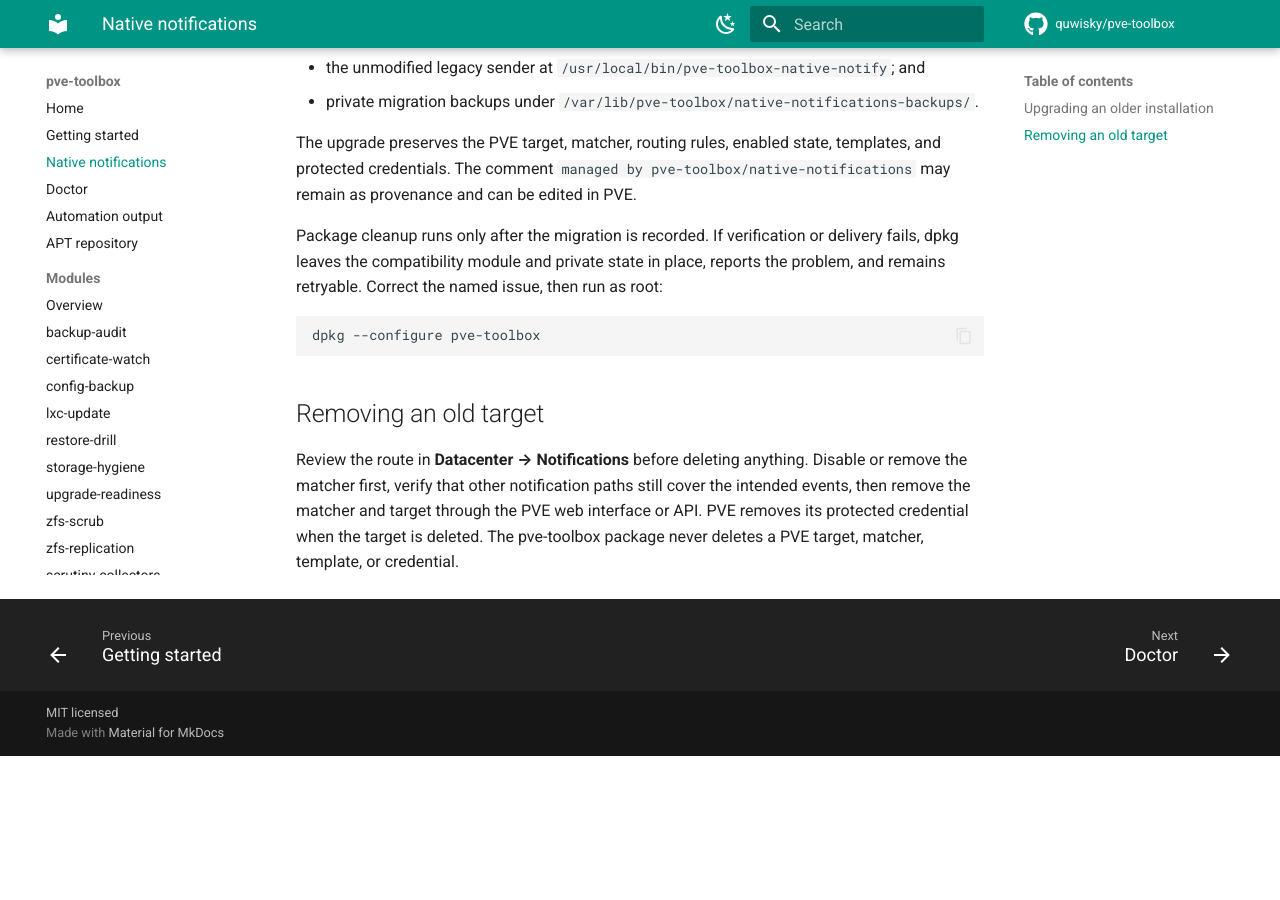
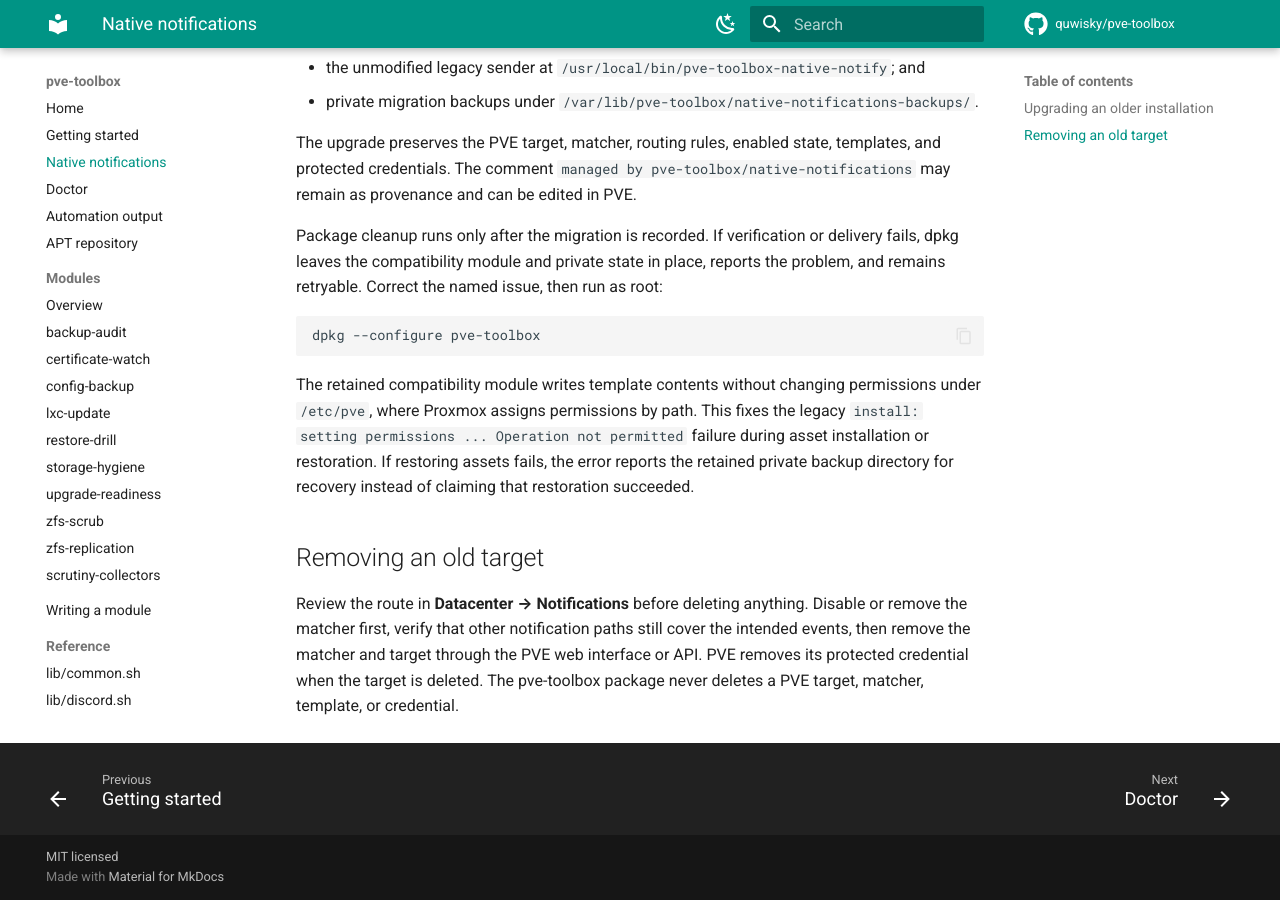
Before and after one commit to quwisky/pve-toolbox, an MkDocs documentation site: the page built from docs/native-notifications.md, in a window 1280 px wide and 900 px high, scrolled down 745 px. Built offline with MkDocs 1.6.1 and Material for MkDocs 9.7.7, drawn with Linux system fonts in a browser that asks for light colours; comment, search, counter and statistics services are not loaded; before the commit the page ends 1501 px from its top, so only the background shows below that.

Commit message:
fix(notifications): preserve pmxcfs template permissions (#67)
* fix(notifications): preserve pmxcfs template permissions

Write legacy notification templates without changing path-controlled
pmxcfs permissions during installation or rollback. Stop on asset copy
failures and retain the recovery backup if restoration fails.

Exercise compatibility-module transactions under the pmxcfs permission
restriction, including partial writes and failed delivery rollback.

* style(notifications): remove trailing test whitespace

````diff
--- a/docs/native-notifications.md
+++ b/docs/native-notifications.md
@@ -49,6 +49,13 @@ then run as root:
 dpkg --configure pve-toolbox
 ```
 
+The retained compatibility module writes template contents without changing
+permissions under `/etc/pve`, where Proxmox assigns permissions by path. This
+fixes the legacy `install: setting permissions ... Operation not permitted`
+failure during asset installation or restoration. If restoring assets fails,
+the error reports the retained private backup directory for recovery instead
+of claiming that restoration succeeded.
+
 ## Removing an old target
 
 Review the route in **Datacenter → Notifications** before deleting anything.
````
Also changed, not shown: 4 other files.
